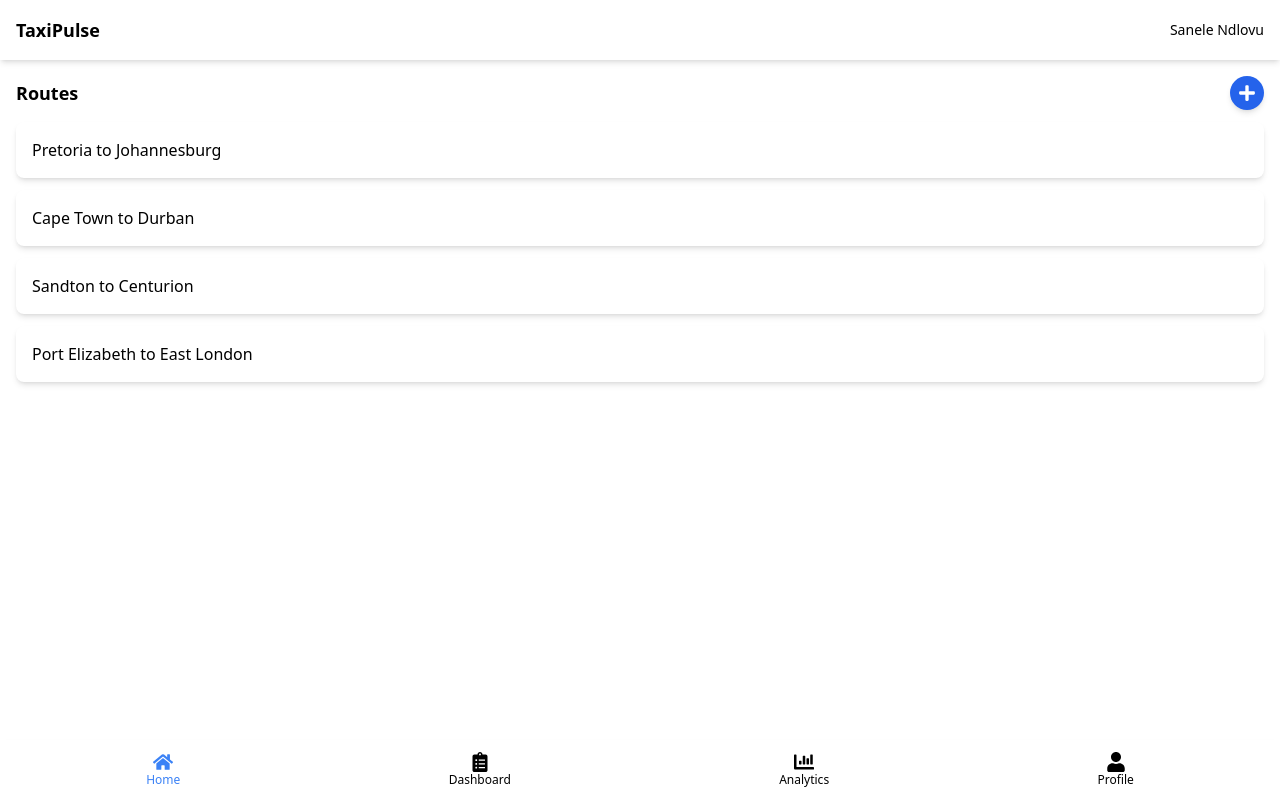
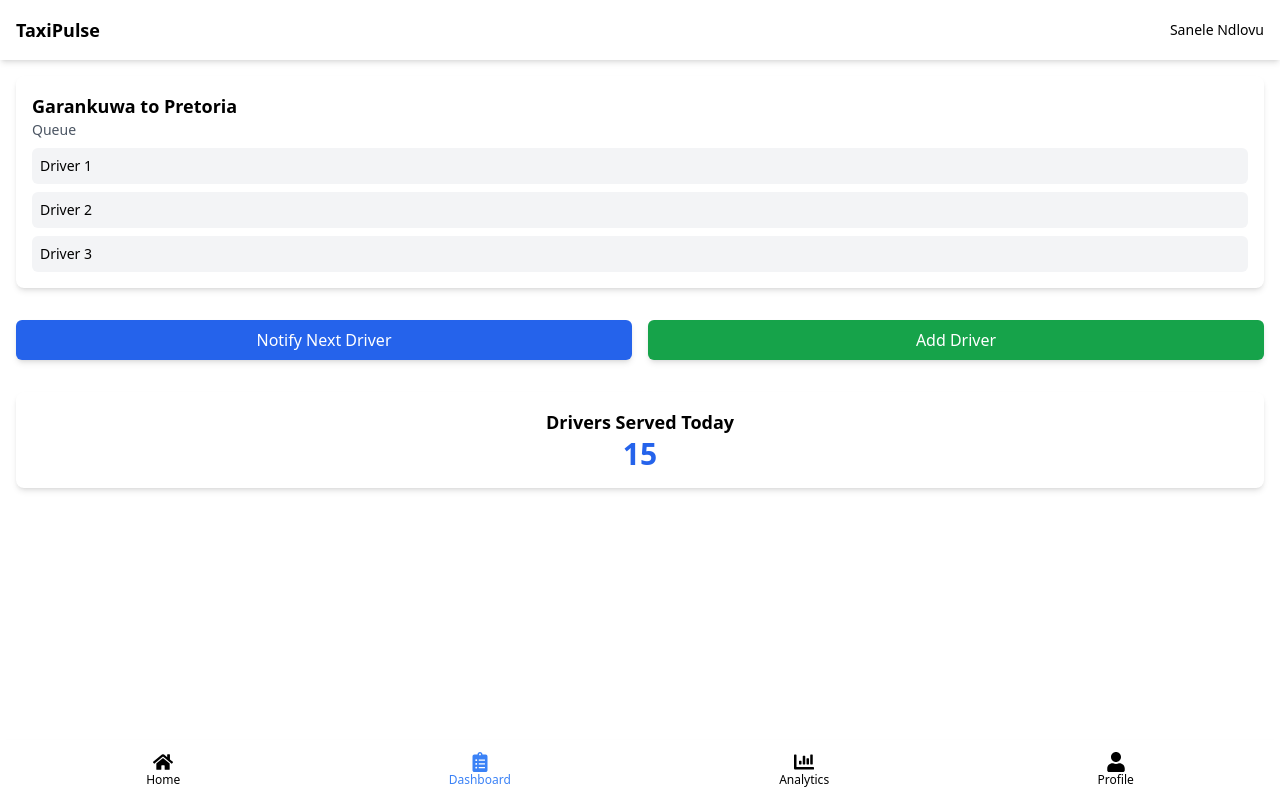
Before and after one commit to KmdCode/taxiPulse-v2, a React (Create React App) app in the folder client/: page / in a window 1280 px wide. Built offline with nearby package versions, Linux system fonts and the light colour scheme.

Commit message:
Manager dashboard screen done, improvements to be made

```diff
--- a/client/src/App.js
+++ b/client/src/App.js
@@ -5,11 +5,12 @@ import DriverHome from './components/Driver/DriverHome';
 import DriverNotifications from './components/Driver/DriverNotifications';
 import DriverProfile from './components/Driver/DriverProfile';
 import ManagerHome from './components/Manager/ManagerHome';
+import ManagerDashboard from './components/Manager/ManagerDashboard';
 
 function App() {
   return (
     <div className="App">
-      <ManagerHome/>
+      <ManagerDashboard/>
     </div>
   );
 }
--- /dev/null
+++ b/client/src/components/Manager/ManagerDashboard.jsx
@@ -0,0 +1,88 @@
+import { useState } from "react";
+import { FaHome, FaChartBar, FaClipboardList, FaUser } from "react-icons/fa";
+
+const ManagerDashboard = () => {
+  const managerName = "Sanele Ndlovu";
+  const route = "Garankuwa to Pretoria";
+  const [queue, setQueue] = useState(["Driver 1", "Driver 2", "Driver 3"]);
+  const [driversServed, setDriversServed] = useState(15);
+
+  // Notify the next driver in the queue
+  const notifyNextDriver = () => {
+    if (queue.length > 0) {
+      alert(`Notifying ${queue[0]}`);
+    }
+  };
+
+  // Add a driver to the queue
+  const addDriver = () => {
+    const newDriver = `Driver ${queue.length + 1}`;
+    setQueue([...queue, newDriver]);
+  };
+
+  return (
+    <div className="flex min-h-screen flex-col bg-background text-text pb-16">
+      <header className="flex items-center justify-between p-4 bg-white shadow-md">
+        <h1 className="text-lg font-semibold">TaxiPulse</h1>
+        <span className="text-sm font-medium">{managerName}</span>
+      </header>
+
+      <section className="p-4">
+        <div className="rounded-lg bg-white p-4 shadow-md">
+          <h2 className="text-lg font-semibold">{route}</h2>
+          <p className="text-gray-600 text-sm mb-2">Queue</p>
+          <ul className="space-y-2">
+            {queue.map((driver, index) => (
+              <li key={index} className="rounded-md bg-gray-100 p-2 text-sm">
+                {driver}
+              </li>
+            ))}
+          </ul>
+        </div>
+      </section>
+
+      <section className="p-4 flex space-x-4">
+        <button
+          onClick={notifyNextDriver}
+          className="w-1/2 rounded-md bg-blue-600 py-2 text-white font-medium shadow-md hover:bg-blue-700"
+        >
+          Notify Next Driver
+        </button>
+        <button
+          onClick={addDriver}
+          className="w-1/2 rounded-md bg-green-600 py-2 text-white font-medium shadow-md hover:bg-green-700"
+        >
+          Add Driver
+        </button>
+      </section>
+
+      <section className="p-4">
+        <div className="rounded-lg bg-white p-4 text-center shadow-md">
+          <h2 className="text-lg font-semibold">Drivers Served Today</h2>
+          <p className="text-3xl font-bold text-blue-600">{driversServed}</p>
+        </div>
+      </section>
+
+      <nav className="fixed bottom-0 left-0 right-0 flex justify-around bg-white p-3 shadow-md">
+        <button className="flex flex-col items-center">
+          <FaHome className="text-xl" />
+          <span className="text-xs">Home</span>
+        </button>
+        <button className="flex flex-col items-center">
+          <FaClipboardList className="text-xl text-blue-500" />
+          <span className="text-xs text-blue-500">Dashboard</span>
+        </button>
+        <button className="flex flex-col items-center">
+          <FaChartBar className="text-xl" />
+          <span className="text-xs">Analytics</span>
+        </button>
+        <button className="flex flex-col items-center">
+          <FaUser className="text-xl" />
+          <span className="text-xs">Profile</span>
+        </button>
+      </nav>
+    </div>
+  );
+};
+
+export default ManagerDashboard;
```
